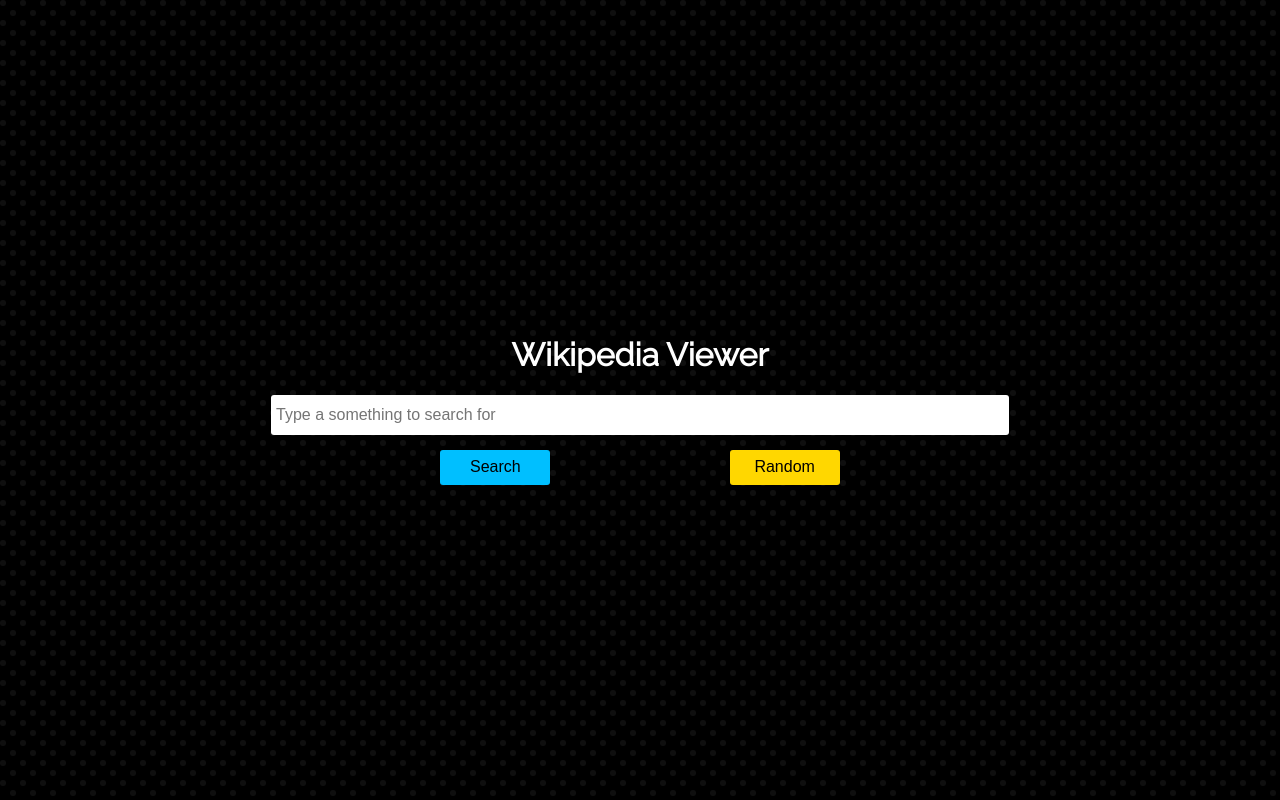
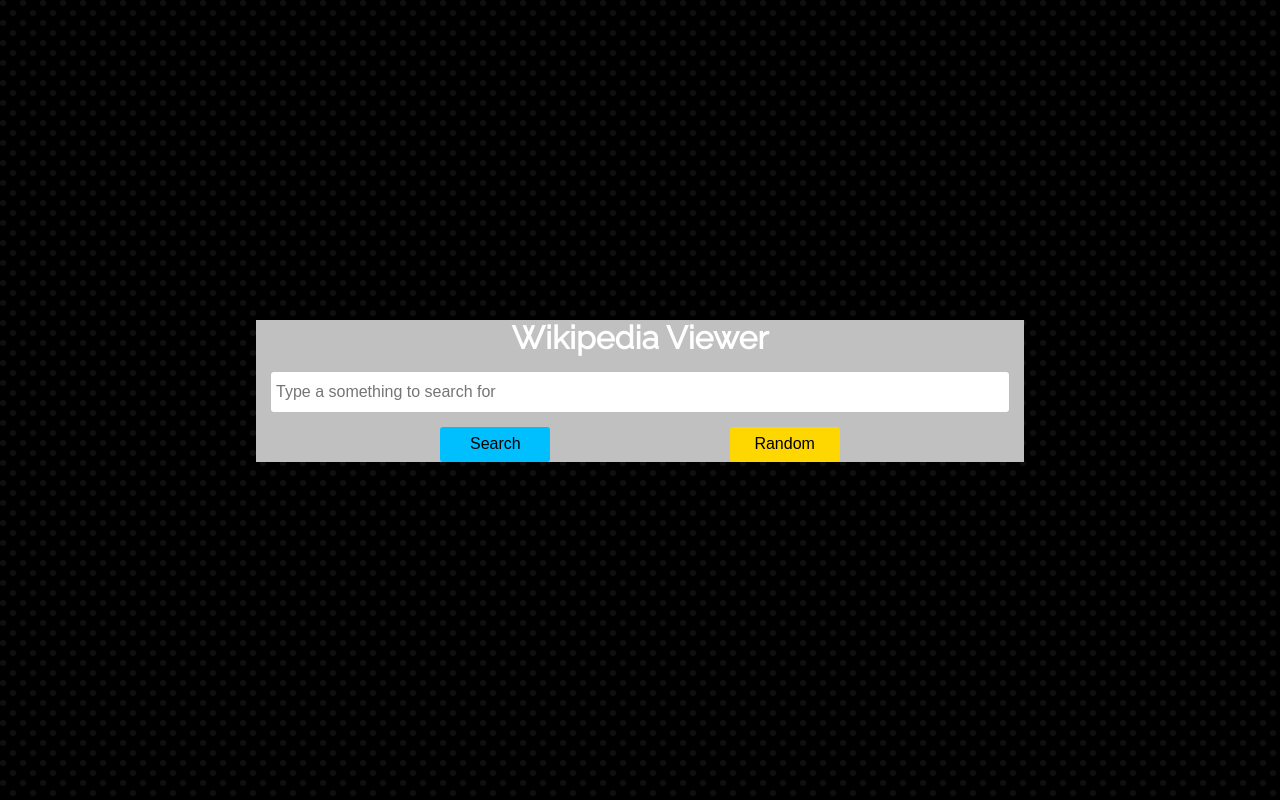
Before and after one commit to juliolegrec/wikipedia-viewer, a website: page app/index.html in a window 1280 px wide. Drawn offline with Linux system fonts and the light colour scheme.

Commit message:
modified files

```diff
--- a/app/index.html
+++ b/app/index.html
@@ -16,7 +16,9 @@
 
 			<div class="btn-group">
 				<button type="button" class="btn btn-search">Search</button>
-				<button type="button" class="btn btn-random">Random</button>
+				<button type="button" class="btn btn-random">
+					<a href="https://en.wikipedia.org/wiki/Special:Random" target="_blank">Random</a>
+				</button>
 			</div>
 
 		</form>
--- a/app/js/script.js
+++ b/app/js/script.js
@@ -5,7 +5,7 @@
   let searchValue = document.querySelector('.search-input').value,
       xhr = new XMLHttpRequest(),
       method = "GET",
-      url = `https://en.wikipedia.org/w/api.php?action=query&titles=${searchValue}&origin=*&prop=revisions&rvprop=content&format=json`;
+      url = `https://en.wikipedia.org/w/api.php?action=query&titles=${searchValue}&origin=*&prop=revisions&rvprop=extracts&exintro=&explaintext=&format=json`;
 
   xhr.open(method, url, true);
   // xhr.setRequestHeader("Origin", "http://localhost:3000/");
--- a/app/scss/styles.scss
+++ b/app/scss/styles.scss
@@ -13,21 +13,24 @@
 
 h1 {
   font-family: 'Raleway', sans-serif;
+  margin: 0 0 15px;
 
   &.logo {
+    text-align: center;
     color: white;
   }
 }
 
+a {
+  text-decoration: none;
+  color: black;
+}
+
 .container {
   max-width: 768px;
-  margin: 0 auto;
+  margin: 25% auto 0;
   padding: 0 15px;
-  min-height: 100vh;
-  display: flex;
-  flex-direction: column;
-  align-items: center;
-  justify-content: center;
+  background: silver;
 }
 
 .search-form {
```
Also changed, not shown: app/css/styles.css.
